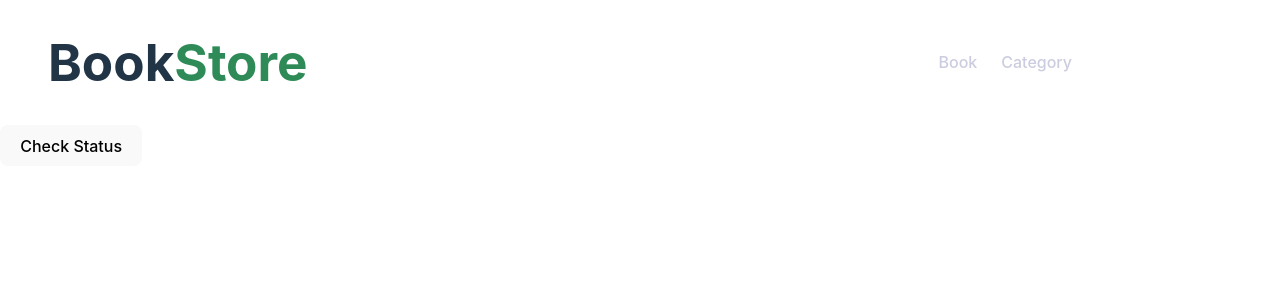
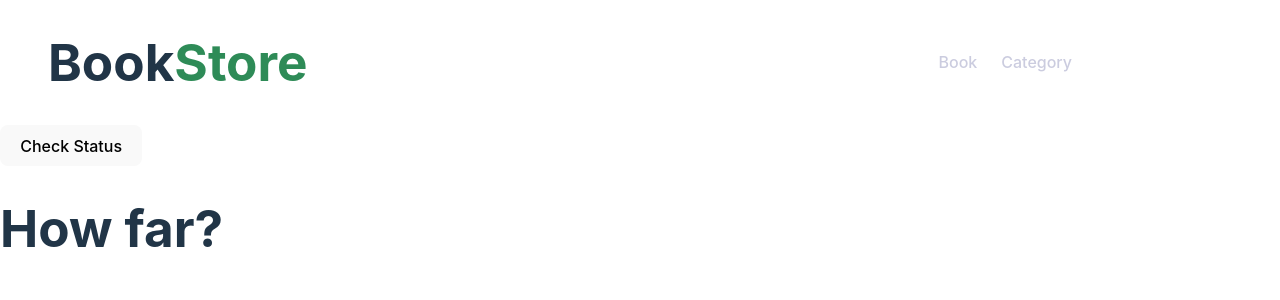
Before and after one commit to AbayomiOlaoye/bookstore-app, a React (Create React App) app: page /categories in a window 1280 px wide. Shown: the top 300 px of the page. Built offline with nearby package versions, Linux system fonts and the light colour scheme.

Commit message:
Add reducx to app

```diff
--- a/package.json
+++ b/package.json
@@ -3,15 +3,17 @@
   "version": "0.1.0",
   "private": true,
   "dependencies": {
+    "@reduxjs/toolkit": "^1.9.0",
     "@testing-library/jest-dom": "^5.16.5",
     "@testing-library/react": "^13.4.0",
     "@testing-library/user-event": "^13.5.0",
     "prop-types": "^15.8.1",
     "react": "^18.2.0",
     "react-dom": "^18.2.0",
+    "react-router-dom": "^6.4.3",
     "react-scripts": "5.0.1",
-    "web-vitals": "^2.1.4",
-    "react-router-dom": "^6.4.3"
+    "redux": "^4.2.0",
+    "web-vitals": "^2.1.4"
   },
   "scripts": {
     "start": "react-scripts start",
--- a/src/App.js
+++ b/src/App.js
@@ -9,7 +9,7 @@ const App = () => (
     <Layout />
     <Routes>
       <Route index element={<ShowBooks />} />
-      <Route path="categories" element={<Categories />} />
+      <Route path="/categories" element={<Categories />} />
     </Routes>
   </Router>
 );
--- a/src/components/Categories.js
+++ b/src/components/Categories.js
@@ -1,9 +1,12 @@
 import React from 'react';
 
-const Categories = () => (
-  <div>
-    <input type="button" value="Check Status" />
-  </div>
-);
+function Categories() {
+  return (
+    <div>
+      <input type="button" value="Check Status" />
+      <h1>How far?</h1>
+    </div>
+  );
+}
 
 export default Categories;
--- a/src/components/Layout.js
+++ b/src/components/Layout.js
@@ -13,7 +13,7 @@ const Layout = () => (
       <nav className="nav">
         <ul className="navLinks flex">
           <li><Link to="/">Book</Link></li>
-          <li><Link to="/category">Category</Link></li>
+          <li><Link to="category">Category</Link></li>
         </ul>
       </nav>
     </header>
--- a/src/components/ShowBooks.js
+++ b/src/components/ShowBooks.js
@@ -26,7 +26,6 @@ const ShowBooks = () => {
       {books.map((book) => (
         <div key={book.id} className="card">
           <ViewBook book={book} />
-          <input type="button" value="Remove" />
         </div>
       ))}
       <AddBook />
--- a/src/components/ViewBook.js
+++ b/src/components/ViewBook.js
@@ -11,6 +11,7 @@ const ViewBook = ({ book }) => (
       Author:
       {book.author}
     </p>
+    <input type="button" value="Remove" />
   </div>
 );
 
```
Also changed, not shown: src/redux/books/books.js (added), src/redux/categories/categories.js (added), src/redux/configureStore.js (added), 1 other file (tests, documents, lock files or other folders).
